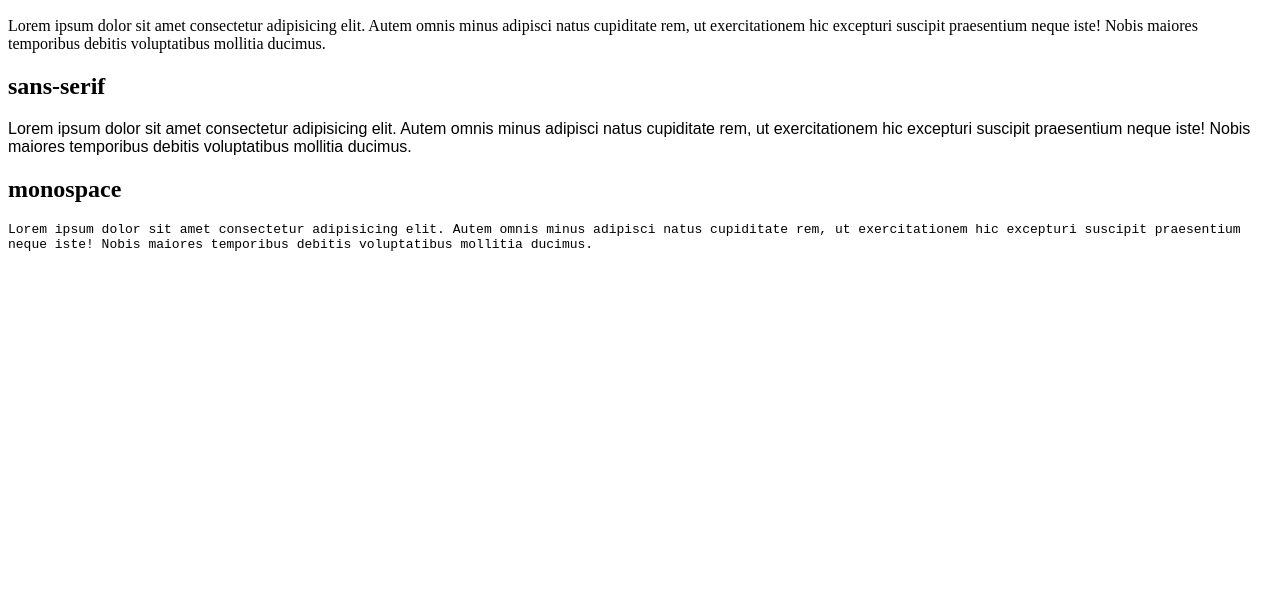
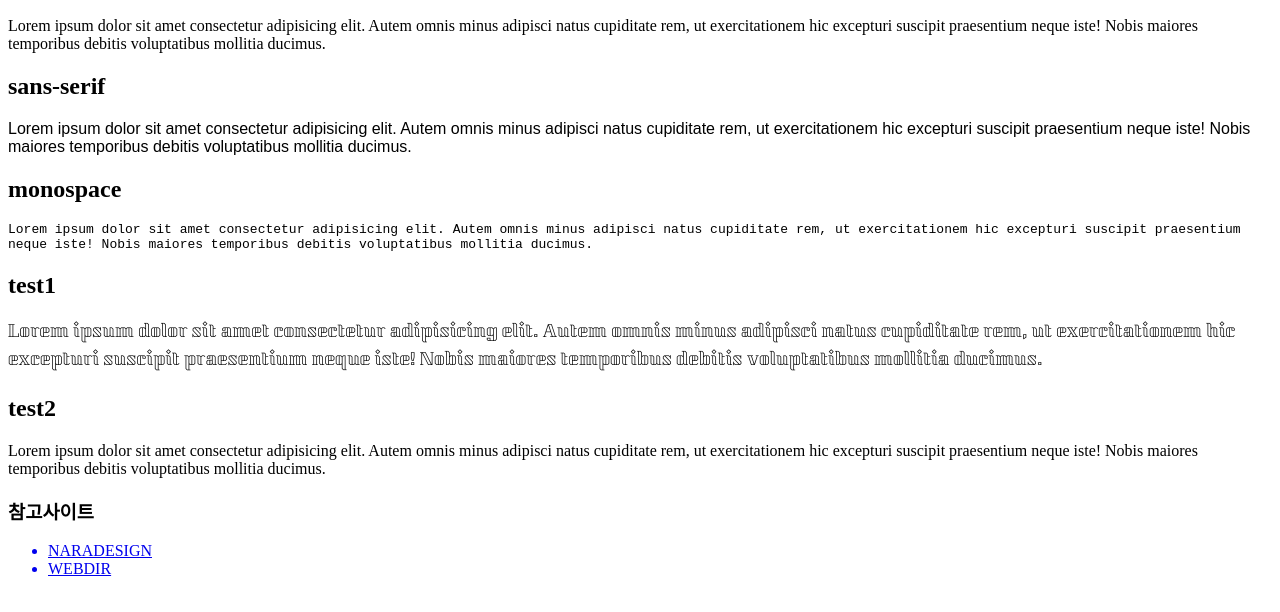
Before and after one commit to breakstorm/css-font-example, a plain HTML site: page index.html in a window 1280 px wide. Shown: the part 110-722 px from the top of the page. Drawn offline with Linux system fonts and the light colour scheme.

Commit message:
Update webfont attribute.

```diff
--- a/font.css
+++ b/font.css
@@ -1,4 +1,20 @@
 body {}
+
+@font-face {
+  font-family: test1;
+  /* src: "Kumar_One_Outline"; */
+  /* src: local(); */
+  src: url(./Kumar_One_Outline/KumarOneOutline-Regular.ttf);
+  font-style: normal;
+  font-weight: normal;
+}
+
+@font-face {
+  font-family: test2;
+  src: "Spicy_Rice";
+  font-style: normal;
+  font-weight: normal;
+}
 
 .font-serif {
   font-family: serif;
@@ -11,3 +27,11 @@ body {}
 .font-monospace {
   font-family: monospace;
 }
+
+.font-test1 {
+  font-family: test1;
+}
+
+.font-test2 {
+  font-family: test2;
+}
--- a/index.html
+++ b/index.html
@@ -27,6 +27,29 @@
     cupiditate rem, ut
     exercitationem hic excepturi suscipit praesentium neque iste! Nobis maiores temporibus debitis voluptatibus
     mollitia ducimus.</p>
+  <h2>test1</h2>
+  <p class="font-test1">Lorem ipsum dolor sit amet consectetur adipisicing elit. Autem omnis minus adipisci natus
+    cupiditate rem, ut
+    exercitationem hic excepturi suscipit praesentium neque iste! Nobis maiores temporibus debitis voluptatibus
+    mollitia ducimus.</p>
+  <h2>test2</h2>
+  <p class="font-test2">Lorem ipsum dolor sit amet consectetur adipisicing elit. Autem omnis minus adipisci natus
+    cupiditate rem, ut
+    exercitationem hic excepturi suscipit praesentium neque iste! Nobis maiores temporibus debitis voluptatibus
+    mollitia ducimus.</p>
+
+  <footer>
+    <h3>참고사이트</h3>
+    <ul>
+      <a href="http://naradesign.net/wp/2012/06/19/1830/">
+        <li>NARADESIGN</li>
+      </a>
+      <a href="http://webdir.tistory.com/56">
+        <li>WEBDIR</li>
+      </a>
+    </ul>
+  </footer>
+
 </body>
 
 </html>
```
Also changed, not shown: Kumar_One_Outline/KumarOneOutline-Regular.ttf (added), Kumar_One_Outline/OFL.txt (added), Spicy_Rice/OFL.txt (added), Spicy_Rice/SpicyRice-Regular.ttf (added), 1 other file.
